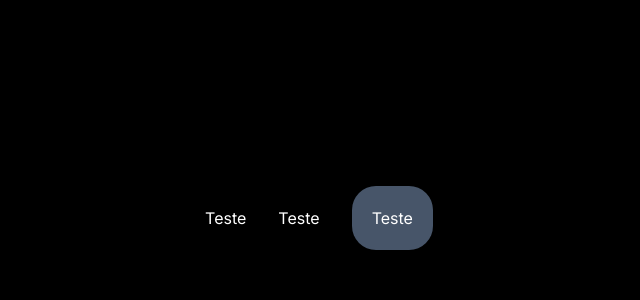
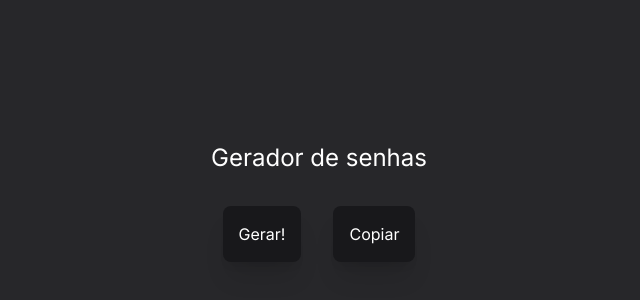
Before and after one commit to marcelossilvaa/onebitcode-react, a Next.js app: page / in a window 1280 px wide. Shown: the part 182-482 px from the top of the page, without its empty margins (321-961 px from the left). Built offline with nearby package versions, Linux system fonts and the light colour scheme.

Commit message:
✅ create generate passowrds

```diff
--- /dev/null
+++ b/app/hooks/useCounter.tsx
@@ -0,0 +1,17 @@
+import { useState } from "react";
+
+function getInitialValue(){
+  console.log("obtendo o valor inicial")
+  return 1 + 1
+}
+
+export default function useCounter(){
+  const [count, setCount] = useState(getInitialValue())
+
+  const increment = () => {
+    setCount((currentState) => currentState + 1)
+    setCount((currentState) => currentState + 1)
+  }
+
+  return { count, increment }
+}
--- a/app/layout.tsx
+++ b/app/layout.tsx
@@ -16,7 +16,9 @@ export default function RootLayout({
 }>) {
   return (
     <html lang="en">
-      <body className={inter.className}>{children}</body>
+      <body className={inter.className}>
+         {children}
+      </body>
     </html>
   );
 }
--- a/app/page.tsx
+++ b/app/page.tsx
@@ -1,6 +1,7 @@
 'use client'
 import { useState } from "react";
-import "./globals.css";
+import useCounter from "./hooks/useCounter";
+
 const array = [
 {
   title: 'Teste',
@@ -12,18 +13,40 @@ const array = [
 },
 ]
 
+const buttonStyles = "bg-zinc-900 p-4 rounded-lg hover:bg-zinc-800 transition-colors duration-500 shadow-xl active:focus:duration-200 active:focus:bg-zinc-600"
+
 export default function Home() {
+  const counter = useCounter()
+
+  const [password, setPassowrd] = useState('')
+  const [copyText, setCopyText] = useState('Copiar')
+
+  function generate(){
+    const characters = "'123456789-=qwertyuiopasdfghjklzxcvbnm"
+    let length = 12
+    let newPassword = ""
+    for (let i = 0; i < length; i++){
+      const position = Math.floor(Math.random() * characters.length)
+      newPassword += characters[position]
+    }
+    setPassowrd(newPassword)
+    setCopyText("Copiar")
+  }
+
+  function copyToClipBoard(){
+    window.navigator.clipboard.writeText(password)
+    setCopyText("Copiado!")
+  }
+
 
   return (
-    <main className="flex justify-center items-center gap-8 bg-black text-white h-lvh w-full">
-      <div className="flex gap-8">
-        {array.map((item, index) => (
-          <a key={index} href={item.title}>{item.title}</a>
-        ))}
+    <main className="flex justify-center flex-col items-center gap-8 bg-zinc-800 text-white h-lvh w-full">
+      <h1 className="text-2xl">Gerador de senhas</h1>
+      <div className="flex gap-8 ">
+        <button onClick={generate} className={buttonStyles}>Gerar!</button>
+        <button className={buttonStyles} onClick={copyToClipBoard}>{copyText}</button>
       </div>
-      <div>
-        <button className="bg-slate-600 p-5 rounded-3xl" >Teste</button>
-      </div>
+      <div>{password}</div>
     </main>
   );
 }
```
